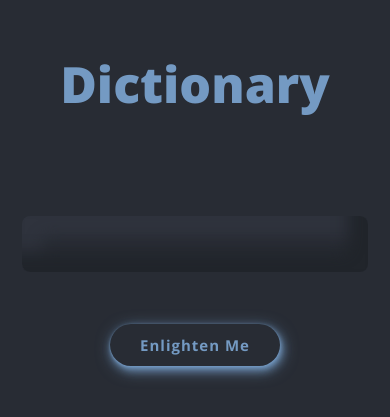
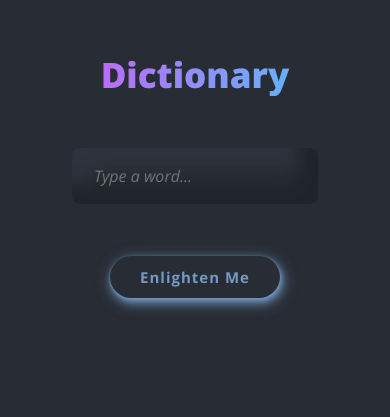
Before and after one commit to zora-git/dictionary, a React (Create React App) app: page / in a window 390 px wide. Shown: the part 115-532 px from the top of the page. Built offline with nearby package versions, Linux system fonts and the light colour scheme.

Commit message:
formatted title and scroll

```diff
--- a/src/App.css
+++ b/src/App.css
@@ -6,22 +6,18 @@ body {
   text-align: center;
 }
 
-.App-logo {
-  width: 120px;
-  pointer-events: none;
-}
-
 h1 {
   font-family: "Open Sans", sans-serif;
   font-size: 50px;
-  font-weight: 900;
-  color: #749ac3;
+  font-weight: 800;
   margin-bottom: 100px;
-}
+  background: -webkit-linear-gradient(180deg, #4ac7fa 10%, #e649f5 100%);
+  background-clip: text;
+  -webkit-background-clip: text;
+  -webkit-text-fill-color: transparent;
 
-@media (prefers-reduced-motion: no-preference) {
-  .App-logo {
-    animation: App-logo-spin infinite 20s linear;
+  a {
+    text-decoration: none;
   }
 }
 
@@ -33,21 +29,9 @@ h1 {
   justify-content: center;
 }
 
-.App-footer {
-  font-family: "Open Sans", sans-serif;
-  margin-top: 50px;
-  color: #749ac3;
-}
-
-.Logo-section {
-  padding: 0;
-}
-
-@keyframes App-logo-spin {
-  from {
-    transform: rotate(0deg);
-  }
-  to {
-    transform: rotate(360deg);
+@media (max-width: 400px) {
+  h1 {
+    font-size: 35px;
+    margin-bottom: 50px;
   }
 }
--- a/src/App.js
+++ b/src/App.js
@@ -7,7 +7,10 @@ export default function App() {
       <header className="App-header"></header>
 
       <main>
-        <h1>Dictionary</h1> <Dictionary />{" "}
+        <h1>
+          <a href="/">Dictionary</a>
+        </h1>{" "}
+        <Dictionary />{" "}
       </main>
     </div>
   );
--- a/src/Button.css
+++ b/src/Button.css
@@ -18,6 +18,7 @@
 
 .Button:hover {
   background: #749ac3;
+  background-clip: text;
   -webkit-background-clip: text;
   color: transparent;
   display: inline-block;
--- a/src/Button.js
+++ b/src/Button.js
@@ -3,6 +3,12 @@ import "./Button.css";
 
 export default function Button() {
   const [color, setColor] = useState("#282C34");
+  const [isActive, setIsActive] = useState(false);
+
+  function buttonColorChange() {
+    setIsActive(true);
+  }
+
   const click = (color) => {
     setColor(color);
   };
@@ -15,7 +21,17 @@ export default function Button() {
 
   return (
     <div>
-      <button onClick={() => click(newcolor)} className="Button">
+      <button
+        style={{
+          backgroundColor: isActive ? "#e0e0e0" : ``,
+          color: isActive ? `#749ac3` : ``,
+        }}
+        onClick={() => {
+          click(newcolor);
+          buttonColorChange();
+        }}
+        className="Button"
+      >
         {" "}
         Enlighten Me{" "}
       </button>
--- a/src/Dictionary.css
+++ b/src/Dictionary.css
@@ -23,6 +23,7 @@ input {
   background: #282c34;
   box-shadow: inset -20px -20px 15px #21252b, inset 20px 20px 15px #2f333d;
   color: rgb(206, 202, 202);
+  font-style: italic;
 }
 
 .Box:focus {
@@ -40,3 +41,9 @@ input {
   background: #e0e0e0;
   box-shadow: inset 7px 7px 14px #bababa, inset -7px -7px 14px #ffffff;
 }
+
+@media (max-width: 400px) {
+  .Box {
+    width: 250px;
+  }
+}
--- a/src/Dictionary.js
+++ b/src/Dictionary.js
@@ -45,6 +45,7 @@ export default function Dictionary() {
             type="search"
             onChange={handleKeywordChange}
             className="Box"
+            placeholder="Type a word..."
             required="true"
           />
 
--- a/src/Photos.css
+++ b/src/Photos.css
@@ -7,9 +7,10 @@
 }
 
 .Gallery {
-  height: 400px;
+  height: 410px;
   display: flex;
   overflow-x: auto;
+  margin-bottom: 0;
 }
 
 .Gallery::-webkit-scrollbar {
@@ -22,6 +23,16 @@
   width: 500px;
   height: 330px;
   box-shadow: -11px -11px 22px rgba(0, 0, 0, 0.5);
+}
+
+.scroll {
+  width: 50px;
+  height: 60px;
+  padding: 10px;
+  margin: 0 auto 30px;
+  font-size: 12px;
+  text-align: center;
+  color: gray;
 }
 
 @media (max-width: 400px) {
@@ -38,8 +49,3 @@
     box-shadow: rgba(187, 187, 187, 0.15) 0px 5px 15px 0px;
   }
 }
-
-h5 {
-  font-size: 12px;
-  color: grey;
-}
--- a/src/Photos.js
+++ b/src/Photos.js
@@ -1,13 +1,13 @@
 import React from "react";
 import "./Photos.css";
 import Social from "./Social";
+import { ReactComponent as Horizontal } from "./social/left-right-solid.svg";
 
 export default function Photos(props) {
   if (props.photos) {
     return (
       <div>
         <div className="Photos">
-          <h5>scroll right</h5>
           <section className="Gallery">
             {props.photos.map(function (photo, index) {
               return (
@@ -19,6 +19,12 @@ export default function Photos(props) {
               );
             })}
           </section>
+          <div className="scroll">
+            <div>
+              scroll
+              <Horizontal fill="#749ac3" />{" "}
+            </div>{" "}
+          </div>
         </div>
         <Social />
       </div>
```
Also changed, not shown: src/social/left-right-solid.svg (added).
